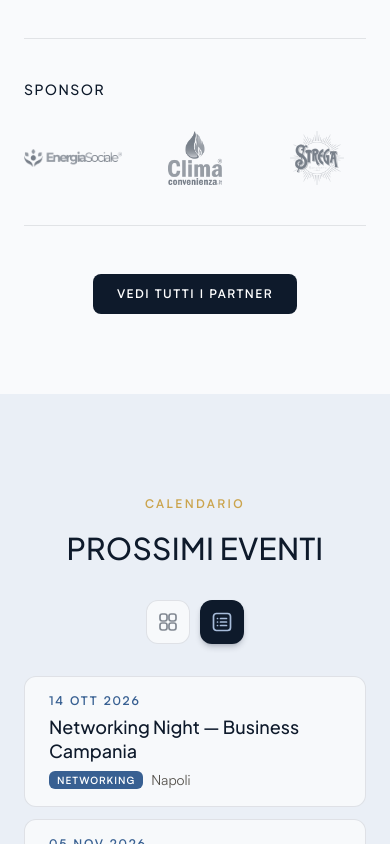
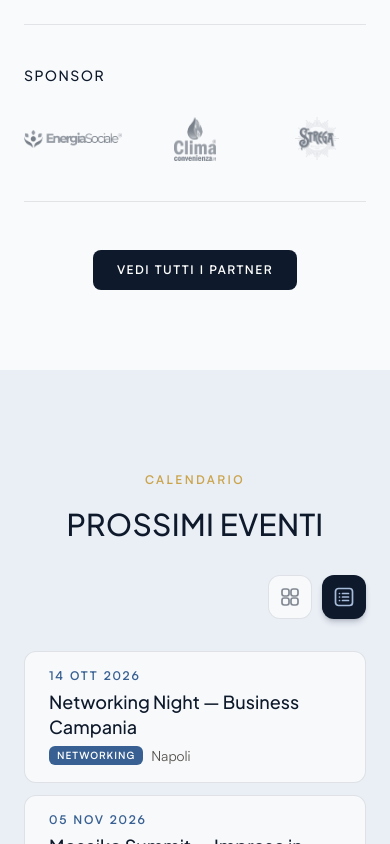
Before and after one commit to marbuttaro/mosaiko, a React (Vite) app: page / in a window 390 px wide. Shown: the part 8281-9125 px from the top of the page. Built offline with nearby package versions, Linux system fonts and the light colour scheme.

Commit message:
Mobile: selettore vista eventi a destra, loghi partner più piccoli
Co-Authored-By: Claude Opus 5.5 <noreply@anthropic.com>

```diff
--- a/src/components/SponsorsStats.jsx
+++ b/src/components/SponsorsStats.jsx
@@ -90,7 +90,7 @@ function SponsorsStats() {
   const [partners, sponsors] = partnerGroups
 
   return (
-    <section id="sponsor" className="bg-mosaiko-sand py-20 max-sm:[--logo-scale:0.75] sm:py-24">
+    <section id="sponsor" className="bg-mosaiko-sand py-20 max-sm:[--logo-scale:0.6] sm:py-24">
       <div className="mx-auto max-w-7xl px-6 lg:px-10">
         <div className="max-w-2xl">
           <Reveal
--- a/src/components/UpcomingEvents.jsx
+++ b/src/components/UpcomingEvents.jsx
@@ -31,7 +31,7 @@ const VIEWS = [
 
 function ViewToggle({ view, onChange }) {
   return (
-    <div className="mt-8 flex justify-center gap-2.5 md:hidden" role="group" aria-label="Visualizzazione eventi">
+    <div className="mt-8 flex justify-end gap-2.5 md:hidden" role="group" aria-label="Visualizzazione eventi">
       {VIEWS.map((v) => (
         <button
           key={v.id}
```
